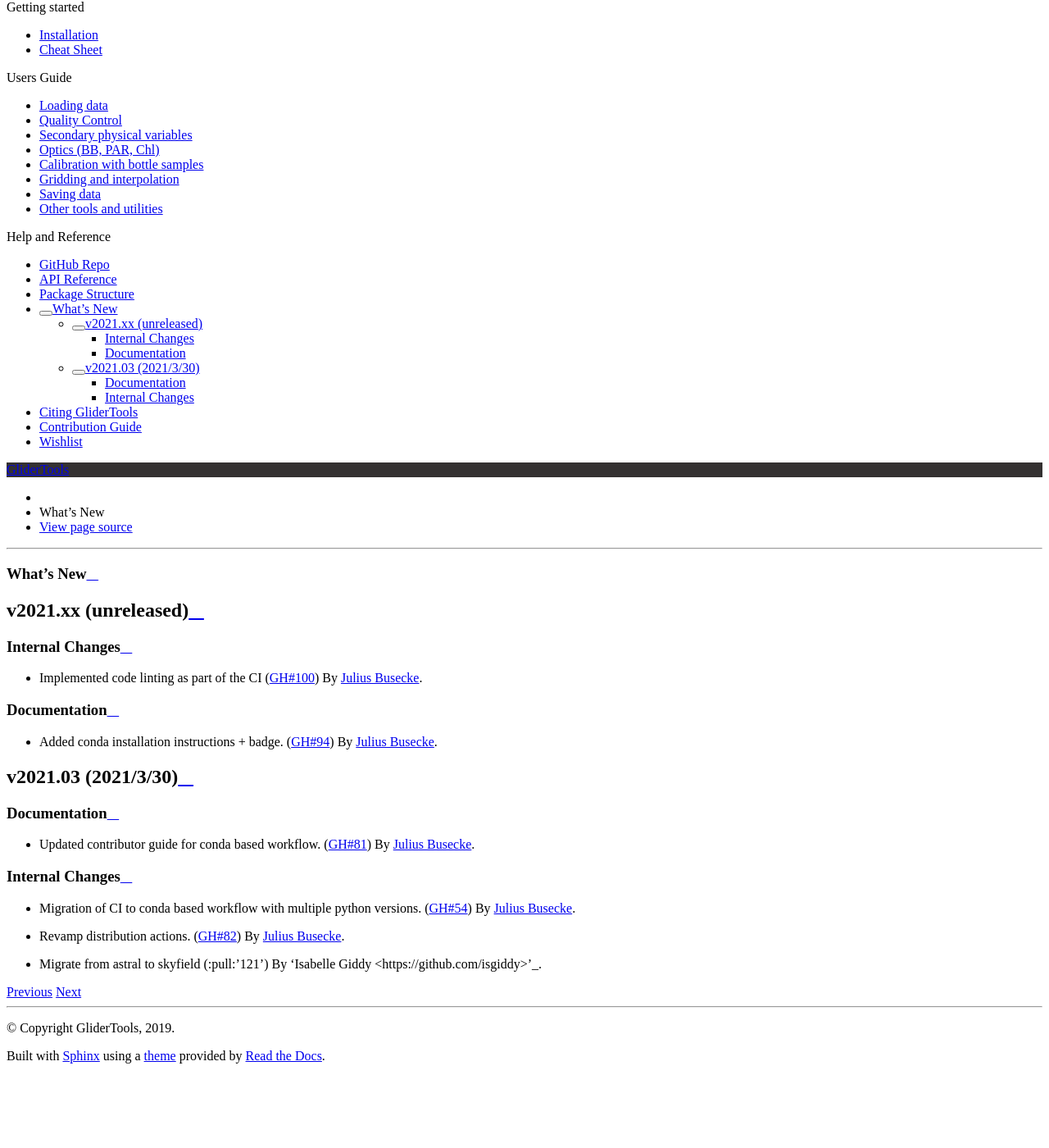
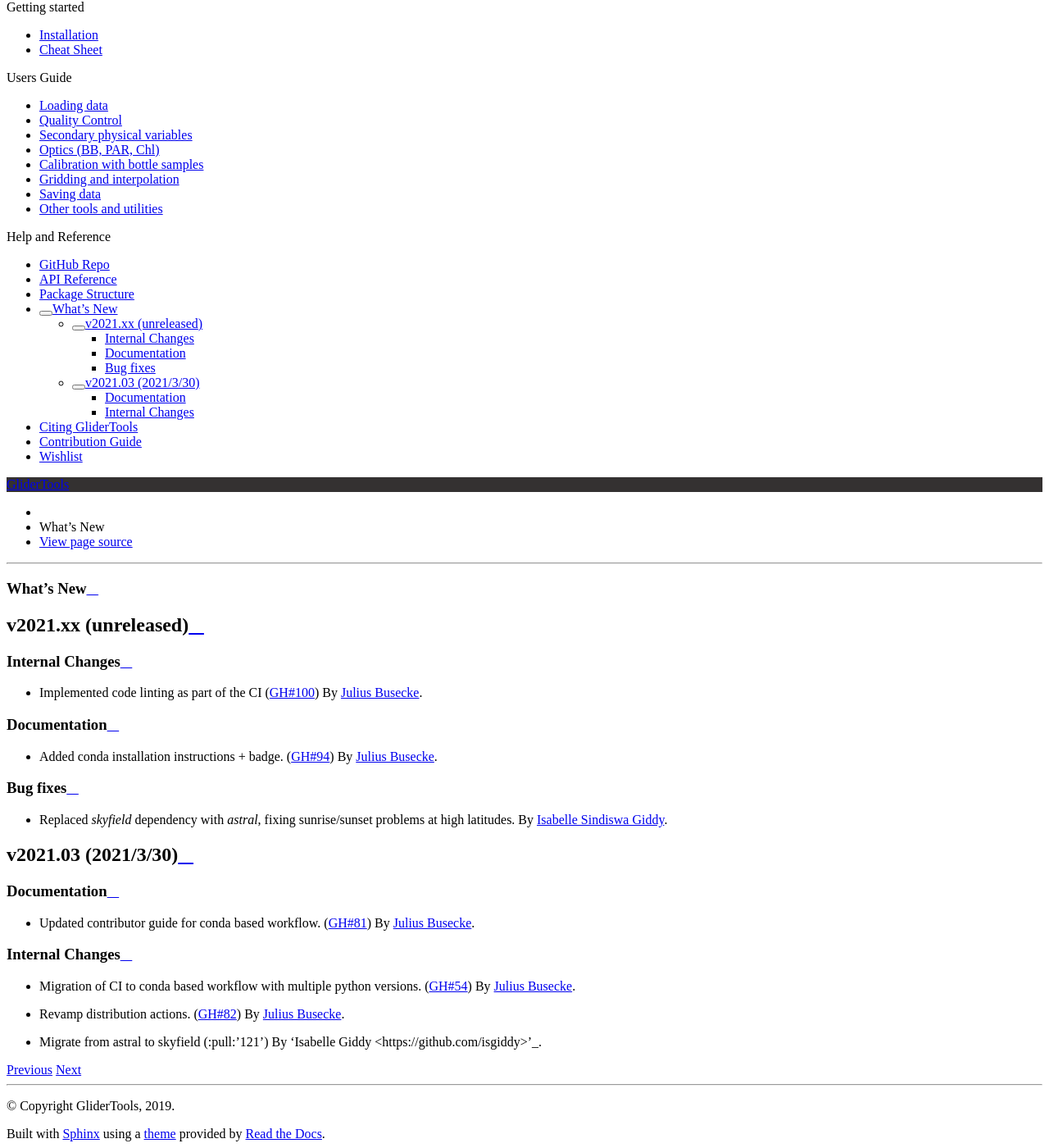
Before and after one commit to GliderToolsCommunity/GliderTools, a Sphinx documentation site: the page built from docs/whats-new.rst, in a window 1280 px wide and 1400 px high, scrolled down 385 px. Shown: the whole window at 82% size. Built offline with Sphinx 7.4.7 and the Read the Docs theme 2.0.0, drawn with Linux system fonts in a browser that asks for light colours; before the commit the page ends 1690 px from its top, so only the background shows below that.

Commit message:
Update whats-new.rst

```diff
--- a/docs/whats-new.rst
+++ b/docs/whats-new.rst
@@ -35,6 +35,10 @@
 ~~~~~~~~~~~~~
 - Added conda installation instructions + badge. (:pull:`94`) By `Julius Busecke <https://github.com/jbusecke>`_.
 
+Bug fixes
+~~~~~~~~~
+- Replaced `skyfield` dependency with `astral`, fixing sunrise/sunset problems at high latitudes.  By `Isabelle Sindiswa Giddy <https://github.com/isgiddy>`_.
+
 v2021.03 (2021/3/30)
 -------------------------
 
```
